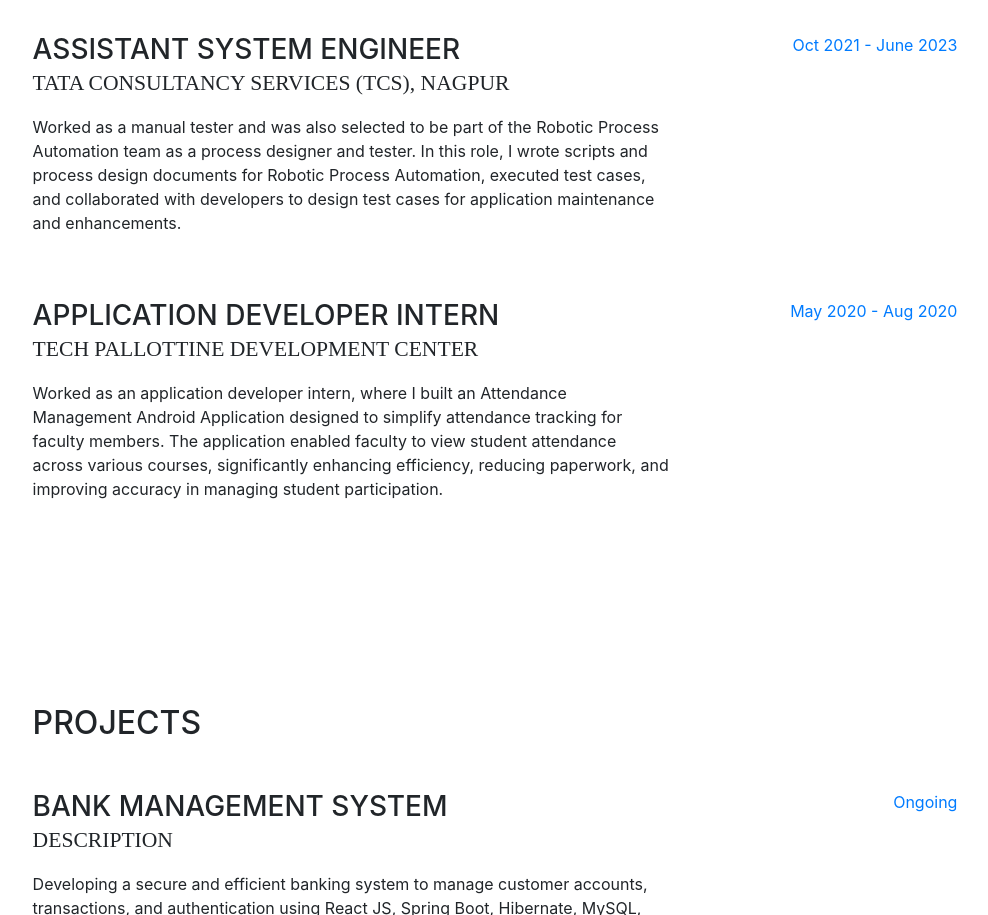
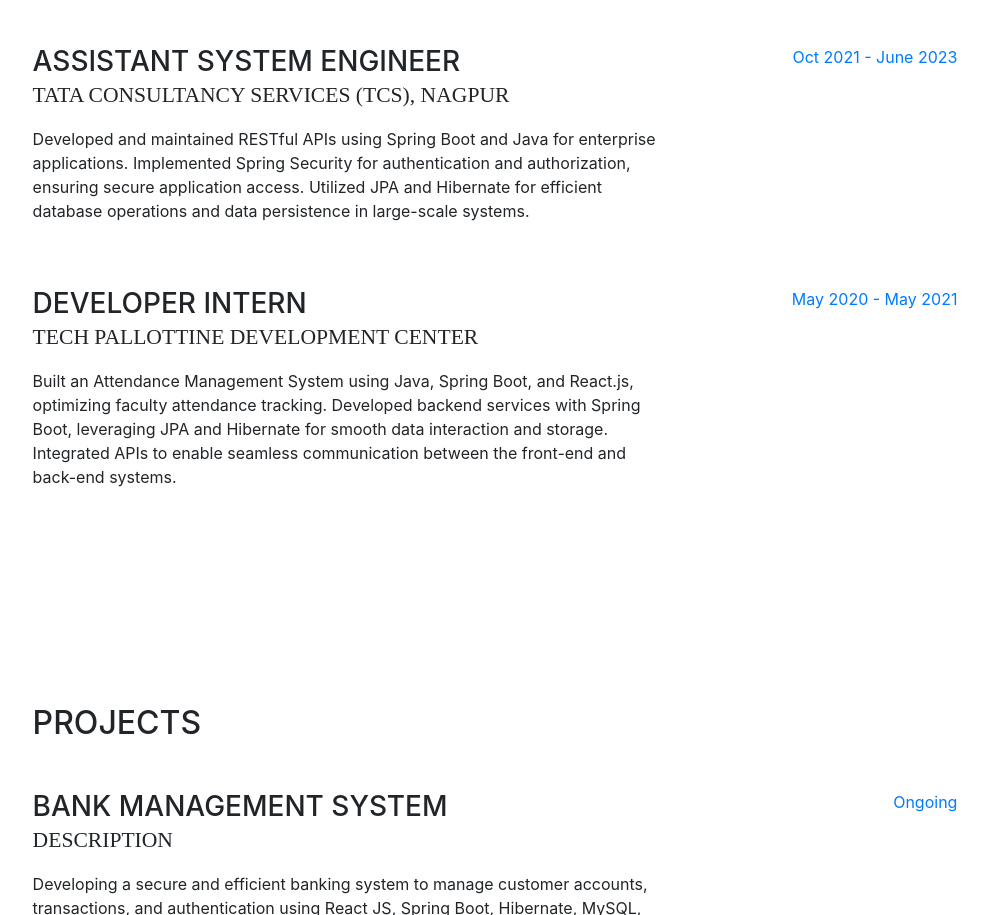
Before and after one commit to manur02/manur02.github.io, a website with bundled scripts: page index.html in a window 1280 px wide. Shown: the part 944-1859 px from the top of the page, without its empty margins (145-1133 px from the left). Built offline with nearby package versions, Linux system fonts and the light colour scheme; a web font is replaced by a local one.

Commit message:
Update index.html

```diff
--- a/index.html
+++ b/index.html
@@ -117,7 +117,7 @@
             <div class="resume-content mr-auto">
               <h3 class="mb-0">Assistant System Engineer</h3>
               <div class="subheading mb-3">TATA CONSULTANCY SERVICES (TCS), NAGPUR</div>
-            <p>Worked as a manual tester and was also selected to be part of the Robotic Process Automation team as a process designer and tester. In this role, I wrote scripts and process design documents for Robotic Process Automation, executed test cases, and collaborated with developers to design test cases for application maintenance and enhancements.</p>
+            <p>Developed and maintained RESTful APIs using Spring Boot and Java for enterprise applications. Implemented Spring Security for authentication and authorization, ensuring secure application access. Utilized JPA and Hibernate for efficient database operations and data persistence in large-scale systems.</p>
             </div>
             <div class="resume-date text-md-right">
               <span class="text-primary">Oct 2021 - June 2023</span>
@@ -126,12 +126,12 @@
 
           <div class="resume-item d-flex flex-column flex-md-row mb-5">
             <div class="resume-content mr-auto">
-              <h3 class="mb-0">Application Developer Intern</h3>
+              <h3 class="mb-0">Developer Intern</h3>
               <div class="subheading mb-3">TECH PALLOTTINE DEVELOPMENT CENTER</div>
-              <p>Worked as an application developer intern, where I built an Attendance Management Android Application designed to simplify attendance tracking for faculty members. The application enabled faculty to view student attendance across various courses, significantly enhancing efficiency, reducing paperwork, and improving accuracy in managing student participation.</p>
+              <p>Built an Attendance Management System using Java, Spring Boot, and React.js, optimizing faculty attendance tracking. Developed backend services with Spring Boot, leveraging JPA and Hibernate for smooth data interaction and storage. Integrated APIs to enable seamless communication between the front-end and back-end systems.</p>
             </div>
             <div class="resume-date text-md-right">
-              <span class="text-primary">May 2020 - Aug 2020</span>
+              <span class="text-primary">May 2020 - May 2021</span>
             </div>
           </div>
         </div>
```
